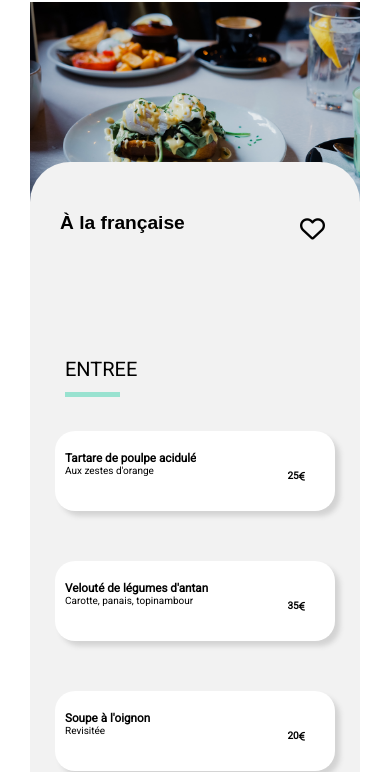
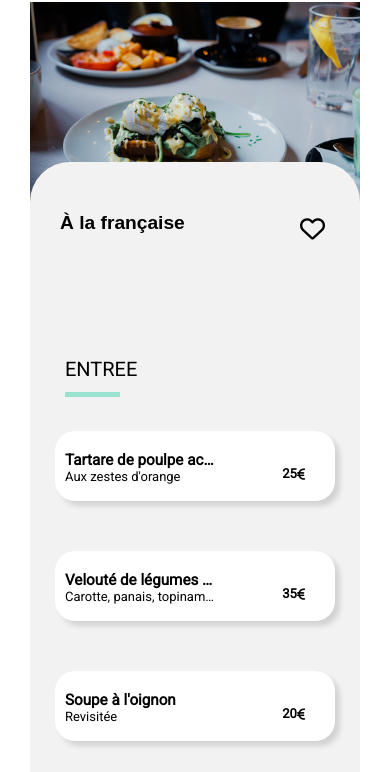
Before and after one commit to diafi/TraorePapa_Ohmyfood, a plain HTML site: page pages/alafrancaise.html in a window 390 px wide. Shown: the part 92-864 px from the top of the page. Drawn offline with Linux system fonts and the light colour scheme.

Commit message:
update media queris

```diff
--- a/_restaurant.scss
+++ b/_restaurant.scss
@@ -693,8 +693,8 @@ h2{
 
                             .entrance{
                                 width: 100%;
-                                height: 80px;
-                                font-size: x-small;
+                                height: 70px;
+                                font-size: small;
                                 white-space: nowrap;
                                 overflow: hidden;
 
@@ -722,7 +722,7 @@ h2{
                                 }
                                 .price{
                                     margin-left: auto;
-                                    padding: 15px 0 30px 15px;
+                                    padding: 15px 0 20px 15px;
                                     font-weight: 900;
                                     display: flex;
                                     align-items: flex-end;
@@ -735,7 +735,7 @@ h2{
                                     background-color: $color-tertiary;
                                     margin-right: -1 * $check-width;
                                     width: $check-width;
-                                    height: 140px;
+                                    height: 70px;
                                     border-radius: 0 20px 20px 0  ;
                                     transition: all 0.5s;
                                     flex-shrink: 0;
```
Also changed, not shown: style.css, 1 other file.
